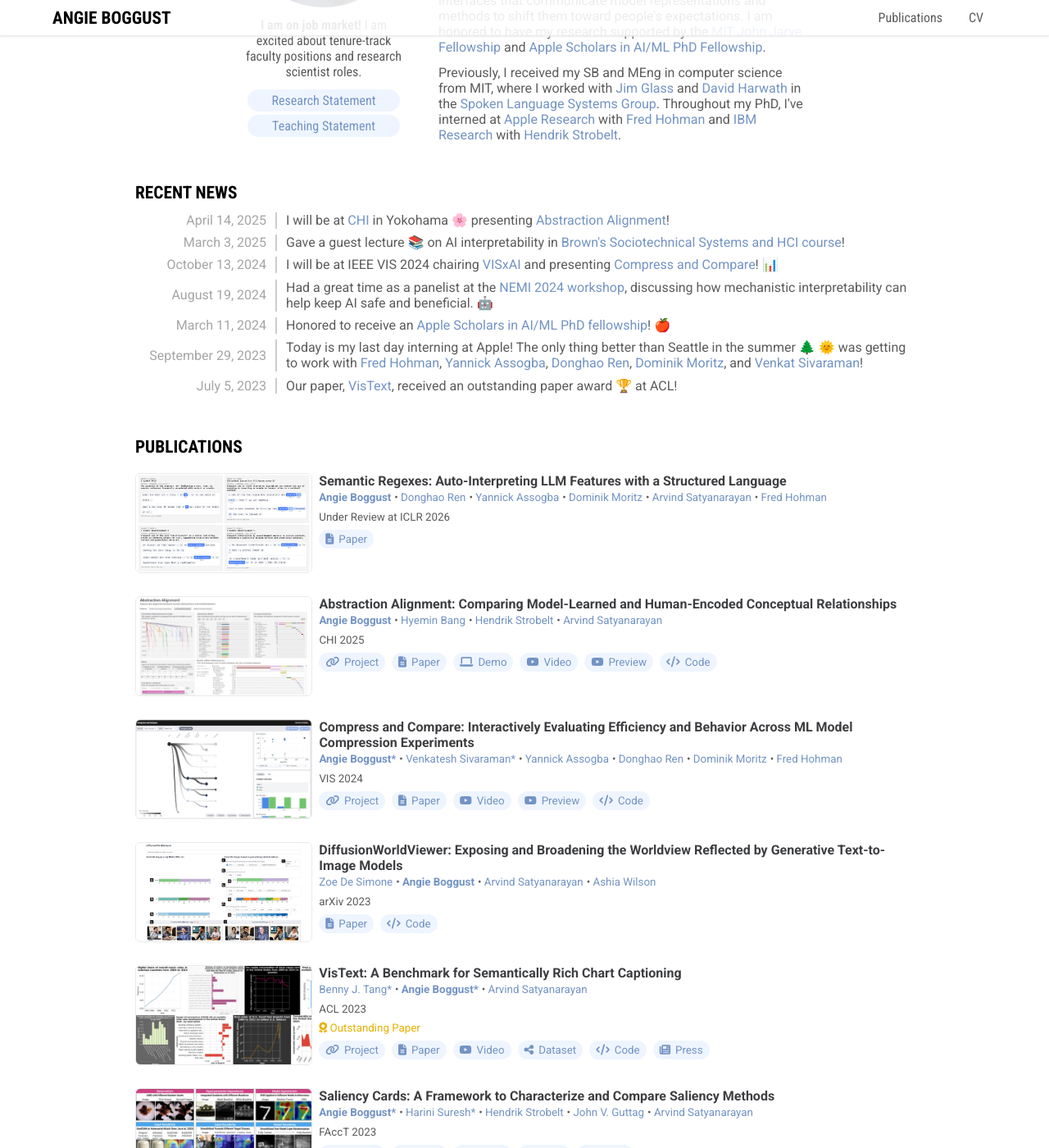
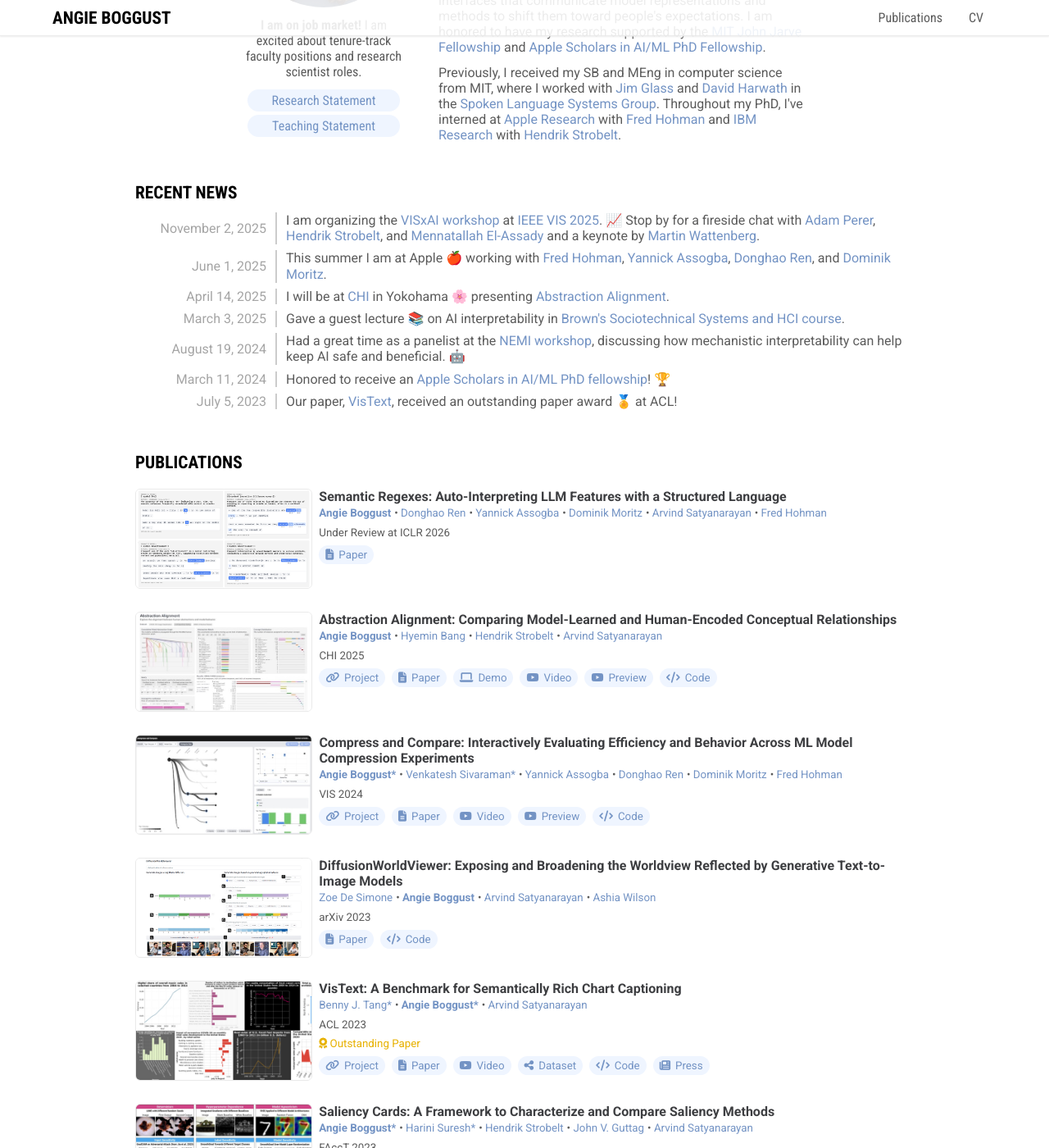
Before and after one commit to aboggust/aboggust.github.io, a Jekyll site: the page built from index.markdown, in a window 1280 px wide and 1400 px high, scrolled down 257 px. Shown: the whole window at 82% size. Built offline with Jekyll 4.4.1, drawn with Linux system fonts in a browser that asks for light colours; nearby versions of some CDN libraries.

Commit message:
Updated news

```diff
--- a/_data/news.yml
+++ b/_data/news.yml
@@ -1,10 +1,10 @@
-- title: Honored to receive an <a href='https://machinelearning.apple.com/updates/apple-scholars-aiml-2024'>Apple Scholars in AI/ML PhD fellowship</a>! &#127822;
+- title: Honored to receive an <a href='https://machinelearning.apple.com/updates/apple-scholars-aiml-2024'>Apple Scholars in AI/ML PhD fellowship</a>! &#127942;
   date: 2024-03-11
 
-- title: Today is my last day interning at Apple! The only thing better than Seattle in the summer &#127794; &#127774; was getting to work with <a href='https://fredhohman.com/'>Fred Hohman</a>, <a href='http://clome.info/'>Yannick Assogba</a>, <a href='https://donghaoren.org/'>Donghao Ren</a>, <a href='https://www.domoritz.de/'>Dominik Moritz</a>, and <a href='https://venkatesh-sivaraman.github.io/'>Venkat Sivaraman</a>!
-  date: 2023-09-29
+# - title: Today is my last day interning at Apple! The only thing better than Seattle in the summer &#127794; &#127774; was getting to work with <a href='https://fredhohman.com/'>Fred Hohman</a>, <a href='http://clome.info/'>Yannick Assogba</a>, <a href='https://donghaoren.org/'>Donghao Ren</a>, <a href='https://www.domoritz.de/'>Dominik Moritz</a>, and <a href='https://venkatesh-sivaraman.github.io/'>Venkat Sivaraman</a>.
+#   date: 2023-09-29
 
-- title: Our paper, <a href='https://vis.csail.mit.edu/pubs/vistext/'>VisText</a>, received an outstanding paper award &#127942; at ACL!
+- title: Our paper, <a href='https://vis.csail.mit.edu/pubs/vistext/'>VisText</a>, received an outstanding paper award &#127941; at ACL!
   date: 2023-07-05
 
 - title: I'm at FAccT in Chicago presenting <a href=''>Saliency Cards</a>. Let's meet up! &#9749;
@@ -16,14 +16,23 @@
 - title: <a href='https://vis.csail.mit.edu/pubs/shared-interest/'>Shared Interest</a> won an honorable mention award! &#10024; I can't wait to present it at CHI.
   date: 2022-03-28
 
-- title: Had a great time as a panelist at the <a href='https://nemiconf.github.io/summer24/'>NEMI 2024 workshop</a>, discussing how mechanistic interpretability can help keep AI safe and beneficial. &#129302;
+- title: Had a great time as a panelist at the <a href='https://nemiconf.github.io/summer24/'>NEMI workshop</a>, discussing how mechanistic interpretability can help keep AI safe and beneficial. &#129302;
   date: 2024-08-19
 
-- title: I will be at IEEE VIS 2024 chairing <a href='https://visxai.io/'>VISxAI</a> and presenting <a href='https://machinelearning.apple.com/research/compress-compare'>Compress and Compare</a>! &#128202;
-  date: 2024-10-13
+# - title: I will be at IEEE VIS 2024 chairing <a href='https://visxai.io/'>VISxAI</a> and presenting <a href='https://machinelearning.apple.com/research/compress-compare'>Compress and Compare</a>. &#128202;
+#   date: 2024-10-13
 
-- title: Gave a guest lecture &#128218; on AI interpretability in <a href='https://cs.brown.edu/courses/info/csci1302/'>Brown's Sociotechnical Systems and HCI course</a>!
+- title: Gave a guest lecture &#128218; on AI interpretability in <a href='https://cs.brown.edu/courses/info/csci1302/'>Brown's Sociotechnical Systems and HCI course</a>.
   date: 2025-03-03
 
-- title: I will be at <a href='https://chi2025.acm.org/'>CHI</a> in Yokohama &#127800; presenting <a href='https://vis.csail.mit.edu/pubs/abstraction-alignment/'>Abstraction Alignment</a>!
+- title: I will be at <a href='https://chi2025.acm.org/'>CHI</a> in Yokohama &#127800; presenting <a href='https://vis.csail.mit.edu/pubs/abstraction-alignment/'>Abstraction Alignment</a>.
   date: 2025-04-14
+
+# - title: I am giving a talk &#127908; on Human-Centric AI Alignment at the <a href='https://www.eventbrite.com/e/visai-meetup-tickets-1336967558959'>Boston Visualization + AI Meetup</a>.
+#   date: 2025-05-15
+
+- title: This summer I am at Apple &#127822; working with <a href='https://fredhohman.com/'>Fred Hohman</a>, <a href='http://clome.info/'>Yannick Assogba</a>, <a href='https://donghaoren.org/'>Donghao Ren</a>, and <a href='https://www.domoritz.de/'>Dominik Moritz</a>.
+  date: 2025-06-01
+
+- title: I am organizing the <a href='https://visxai.io/'>VISxAI workshop</a> at <a href='https://ieeevis.org/year/2025/welcome'>IEEE VIS 2025</a>. &#128200; Stop by for a fireside chat with <a href='https://perer.org/'>Adam Perer</a>, <a href='https://hendrik.strobelt.com/'>Hendrik Strobelt</a>, and <a href='https://el-assady.com/'>Mennatallah El-Assady</a> and a keynote by <a href='https://www.bewitched.com/'>Martin Wattenberg</a>.
+  date: 2025-11-02
--- a/_sass/news.scss
+++ b/_sass/news.scss
@@ -6,7 +6,7 @@
     display: grid;
     grid-template-columns: 160px 8px auto;
     font-family: $body-font;
-    font-size: var(--body-font-size);
+    font-size: $body-font-size;
     color: $accent-font-color;
     font-weight: $body-font-weight;
     column-gap: calc(2 * $spacing);
```
